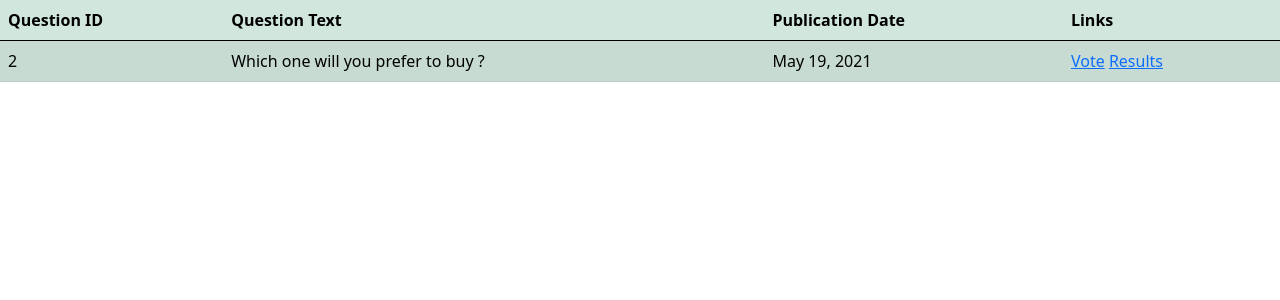
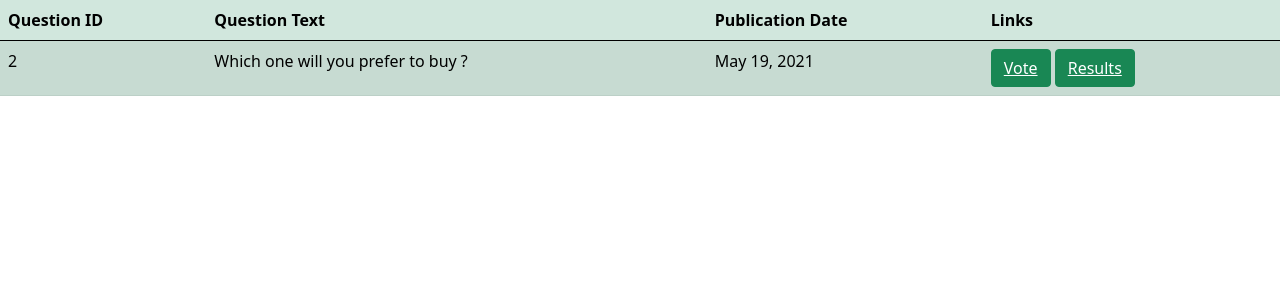
Before and after one commit to sudhanshu1221/teamwebwarriors, a Django app: page /polling/ in a window 1280 px wide. Shown: the part 56-356 px from the top of the page. Run offline with Django 3.2, Linux system fonts and the light colour scheme; data comes from the database, SQL or seed files in the repository.

Commit message:
added buttons on main_page.html

```diff
--- a/polling/templates/polling/main_page.html
+++ b/polling/templates/polling/main_page.html
@@ -11,6 +11,19 @@
           integrity="sha384-+0n0xVW2eSR5OomGNYDnhzAbDsOXxcvSN1TPprVMTNDbiYZCxYbOOl7+AMvyTG2x" crossorigin="anonymous">
 
     <title>Main Page</title>
+
+    <style>
+
+
+        a{
+            color:white;
+        }
+        a:hover{
+
+color: red;
+
+        }
+    </style>
 </head>
 <body>
 
@@ -175,9 +188,10 @@
             <td>{{ question.question_text }}</td>
             <td>{{ question.publication_date }}</td>
             <td>
-                <a href="{% url 'Details' question.pk %}"> Vote</a>
-                <a href="{% url 'Results' question.pk %}"> Results</a>
-
+                  <button type="button" class="btn btn-success">
+                <a href="{% url 'Details' question.pk %}"> Vote</a></button>
+                <button type="button" class="btn btn-success">
+                <a href="{% url 'Results' question.pk %}"> Results</a></button>
 
             </td>
         </tr>
```
